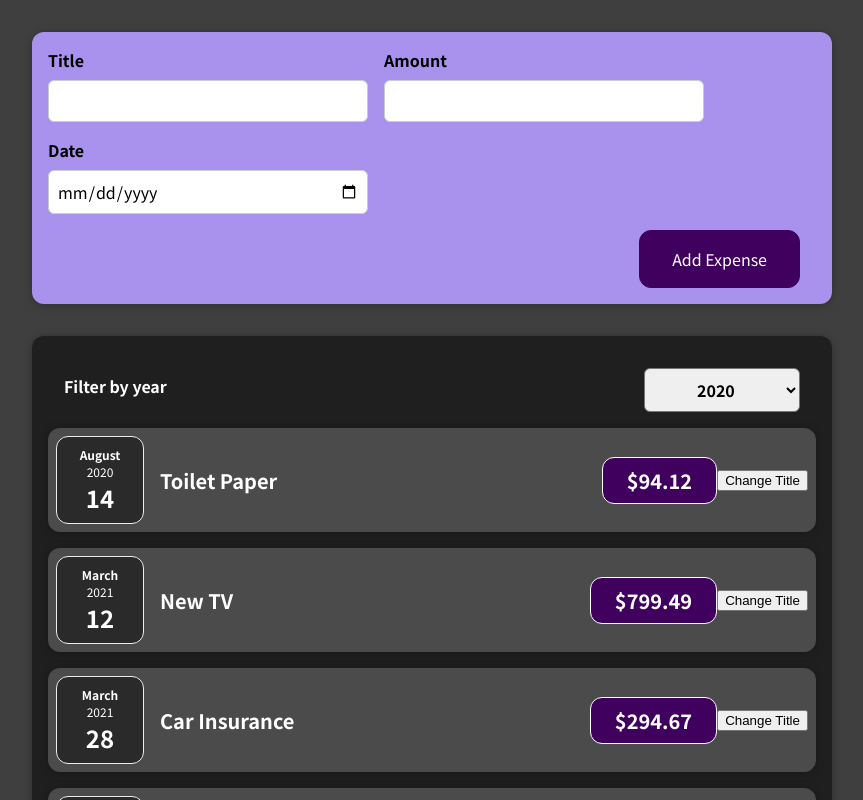
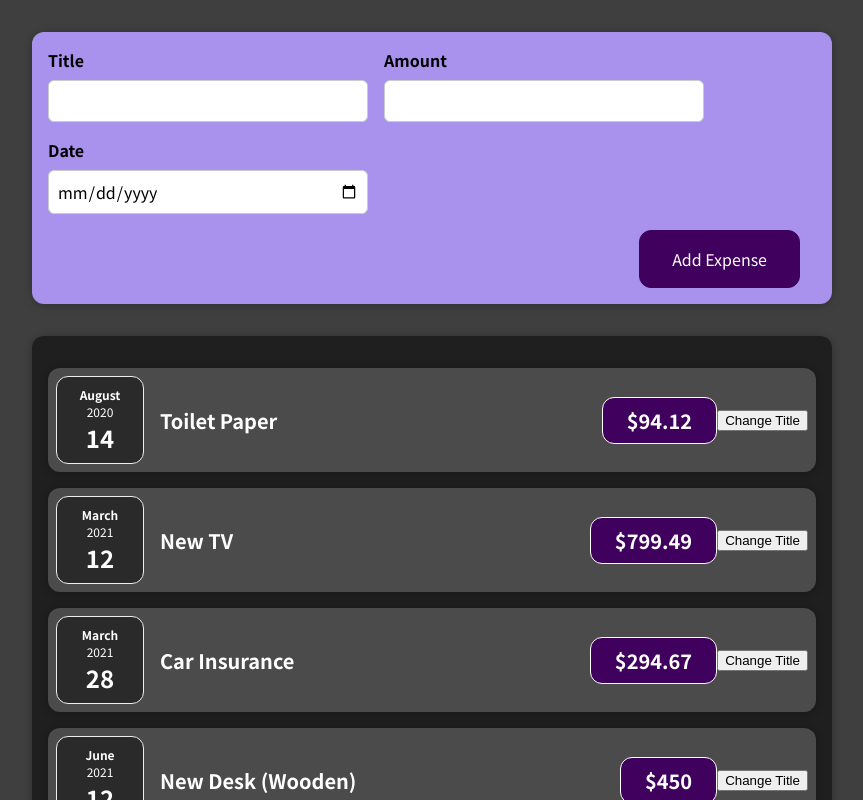
Before and after one commit to FigueiredoFelipe/react--the-complete-guide, a React (Create React App) app in the folder 01-first-react-app-clean/: page / in a window 1280 px wide. Shown: the top 800 px of the page, without its empty margins (208-1071 px from the left). Built offline with nearby package versions, Linux system fonts and the light colour scheme.

Commit message:
expense-filter-v2-model

```diff
--- a/01-first-react-app-clean/src/components/Expenses/Expenses.js
+++ b/01-first-react-app-clean/src/components/Expenses/Expenses.js
@@ -1,25 +1,15 @@
-import React, { useState } from 'react';
+import React from 'react';
 
 import ExpenseItem from './ExpenseItem';
-import ExpensesFilter from './ExpensesFilter';
 import Card from '../UI/Card'
 
 import './Expenses.css'
 
 const Expenses = (props) => {
-    const [filteredYear, setFilteredYear] = useState('2020')
 
-    const filterChangeHandler = (selectedYear) => {
-        setFilteredYear(selectedYear)
-        console.log(selectedYear);
-
-    }
 
     return (
-        <div>
-
         <Card className="expenses">
-                <ExpensesFilter selected={filteredYear} onChangeFilter={filterChangeHandler} />
             {props.items.map((expense) => (<ExpenseItem
                 key={expense.id}
                 title={expense.title}
@@ -28,7 +18,6 @@ const Expenses = (props) => {
             />
             ))}
         </Card>
-        </div>
     )
 
 }
--- a/01-first-react-app-clean/src/components/Expenses/ExpensesFilter.js
+++ b/01-first-react-app-clean/src/components/Expenses/ExpensesFilter.js
@@ -1,16 +1,13 @@
+import React from 'react';
+
 import './ExpensesFilter.css';
 
-const ExpensesFilter = (props) => {
-
-    const dropdownChangeHandler = (event) => {
-        props.onChangeFilter(event.target.value)
-    }
-
+const ExpensesFilter = () => {
     return (
         <div className='expenses-filter'>
             <div className='expenses-filter__control'>
                 <label>Filter by year</label>
-                <select value={props.selected} onChange={dropdownChangeHandler}>
+                <select>
                     <option value='2022'>2022</option>
                     <option value='2021'>2021</option>
                     <option value='2020'>2020</option>
```
Lines whose indentation alone changed are shown as unchanged.
